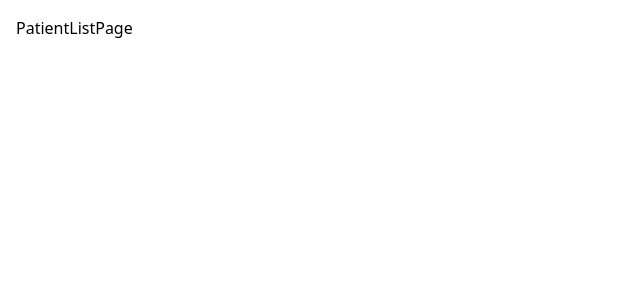
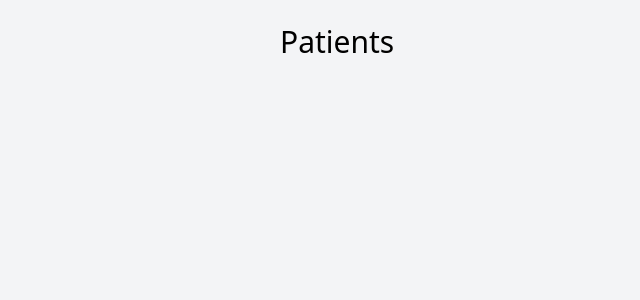
Before and after one commit to manumorante/track-patients, a React (Vite) app: page /patients in a window 1280 px wide. Shown: the top 300 px of the page, without its empty margins (0-640 px from the left). Built offline with nearby package versions, Linux system fonts and the light colour scheme.

Commit message:
feat: integrate zustand for state

```diff
--- a/package.json
+++ b/package.json
@@ -16,7 +16,8 @@
     "react": "^19.1.0",
     "react-dom": "^19.1.0",
     "react-router-dom": "^7.5.3",
-    "tailwindcss": "^4.1.5"
+    "tailwindcss": "^4.1.5",
+    "zustand": "^5.0.4"
   },
   "devDependencies": {
     "@eslint/js": "^9.25.0",
--- a/src/components/Layout.tsx
+++ b/src/components/Layout.tsx
@@ -2,7 +2,7 @@ import { Outlet } from 'react-router-dom'
 
 export default function Layout() {
   return (
-    <div className="container mx-auto p-4">
+    <div className="container mx-auto max-w-3xl p-6">
       <Outlet />
     </div>
   )
--- a/src/index.css
+++ b/src/index.css
@@ -1 +1,8 @@
 @import 'tailwindcss';
+
+@layer base {
+  html,
+  body {
+    @apply bg-gray-100;
+  }
+}
--- a/src/pages/HomePage.tsx
+++ b/src/pages/HomePage.tsx
@@ -1,3 +1,7 @@
 export default function HomePage() {
-  return <div>HomePage</div>
+  return (
+    <div>
+      <h1 className="mb-4 text-3xl">Home</h1>
+    </div>
+  )
 }
--- a/src/pages/PatientListPage.tsx
+++ b/src/pages/PatientListPage.tsx
@@ -1,3 +1,11 @@
+import { useUIStore } from '../store/uiStore'
 export default function PatientListPage() {
-  return <div>PatientListPage</div>
+  const { isModalOpen } = useUIStore()
+  console.log(isModalOpen)
+
+  return (
+    <div>
+      <h1 className="mb-4 text-3xl">Patients</h1>
+    </div>
+  )
 }
--- /dev/null
+++ b/src/store/uiStore.ts
@@ -0,0 +1,13 @@
+import { create } from 'zustand'
+
+type UIStore = {
+  isModalOpen: boolean
+  openModal: () => void
+  closeModal: () => void
+}
+
+export const useUIStore = create<UIStore>((set) => ({
+  isModalOpen: false,
+  openModal: () => set({ isModalOpen: true }),
+  closeModal: () => set({ isModalOpen: false }),
+}))
```
Also changed, not shown: src/services/patients.ts (added), 1 other file (tests, documents, lock files or other folders).
